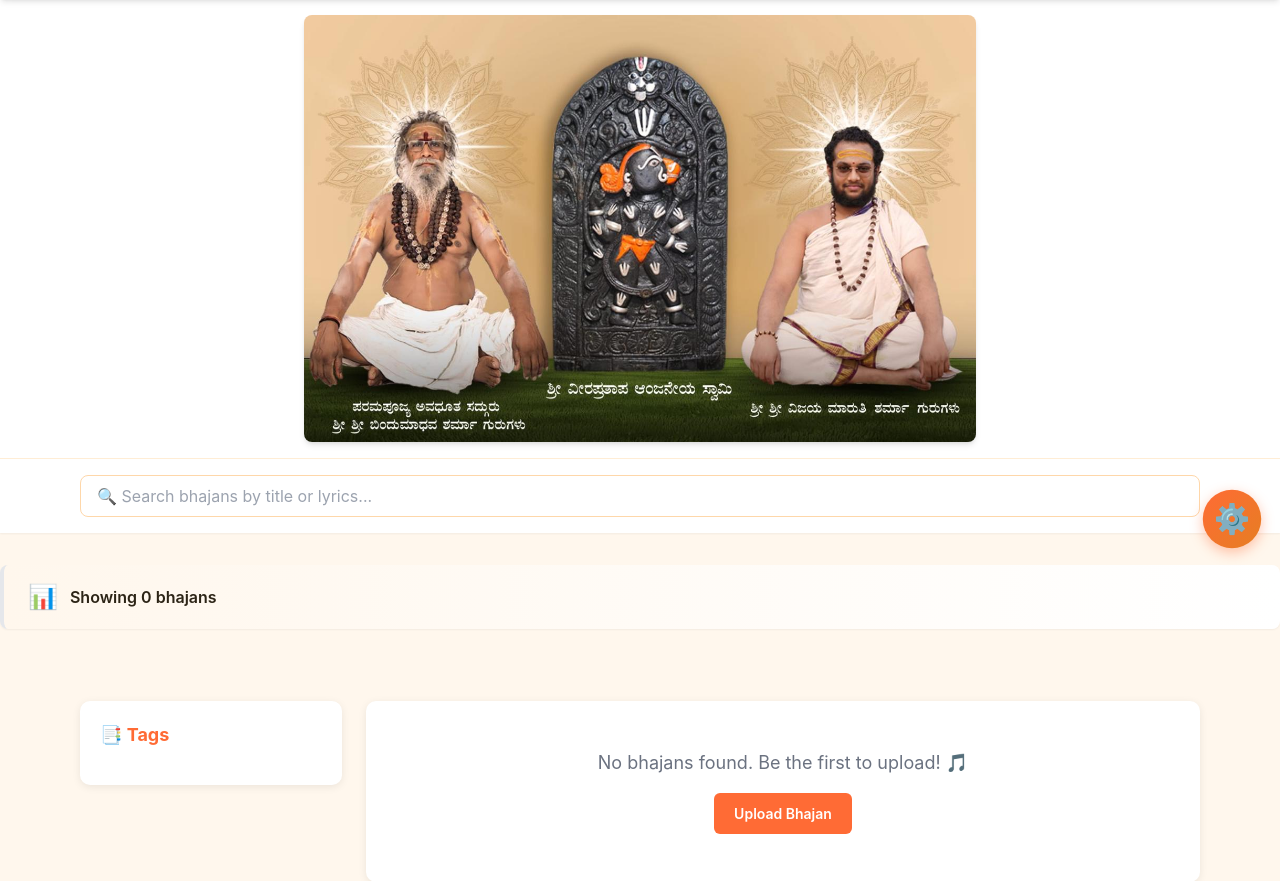
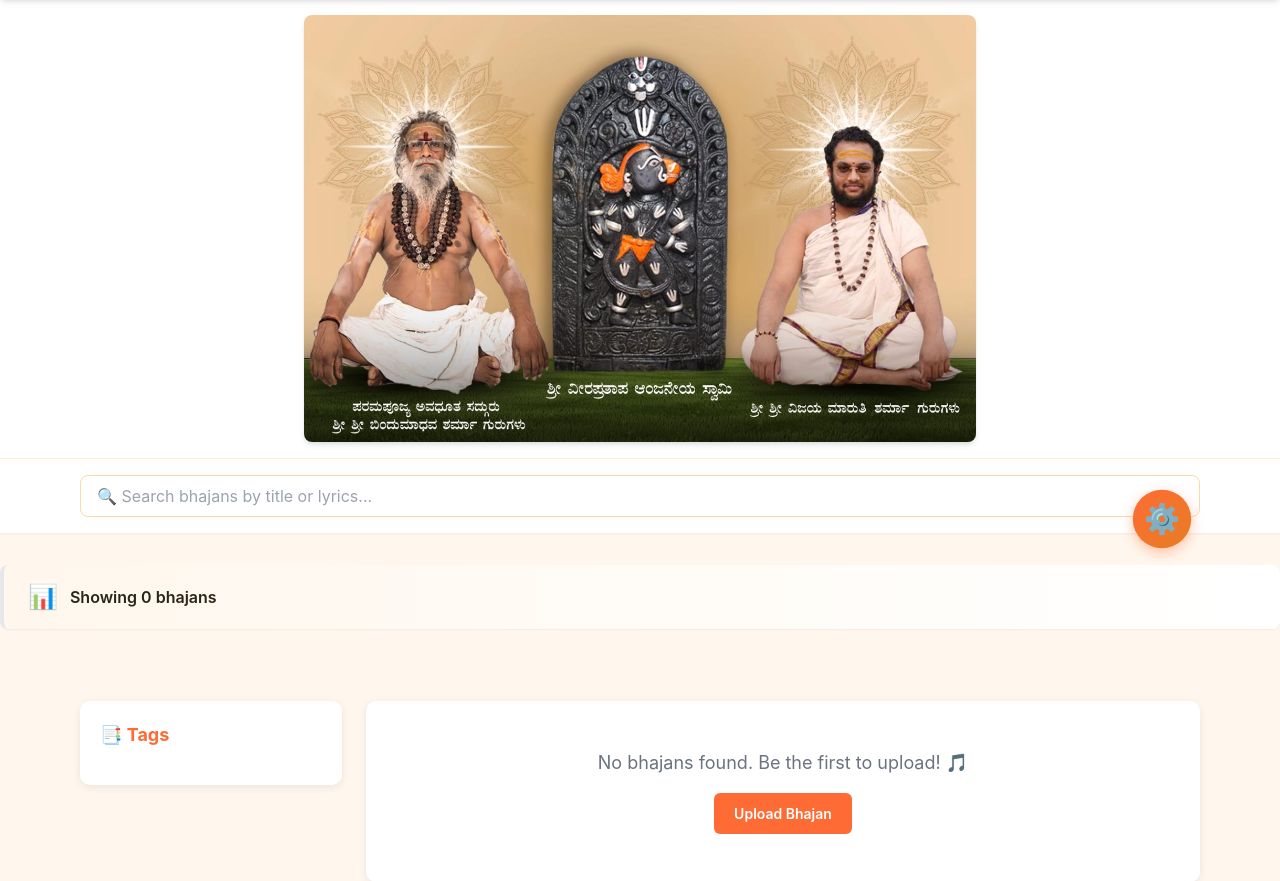
Before and after one commit to belaguru/bhajans, a FastAPI app: page / in a window 1280 px wide. Shown: the part 113-994 px from the top of the page. Run offline with FastAPI, Linux system fonts and the light colour scheme; data that the repository does not hold is empty; some libraries are stand-ins or nearby versions.

Commit message:
Fix: Move floating menu to the right to avoid overlap
- Changed from right: 20px to right: 90px
- Now positioned higher (140px) and more to the left (90px from right)

```diff
--- a/static/style.css
+++ b/static/style.css
@@ -262,7 +262,7 @@ input:focus, textarea:focus, select:focus {
 .floating-menu-button {
     position: fixed;
     bottom: 140px;
-    right: 20px;
+    right: 90px;
     z-index: 999;
     background: linear-gradient(135deg, #FF6B35, #E67E22);
     border: none;
@@ -301,7 +301,7 @@ input:focus, textarea:focus, select:focus {
 .floating-menu {
     position: fixed;
     bottom: 85px;
-    right: 20px;
+    right: 90px;
     z-index: 998;
     background: white;
     border-radius: 12px;
```
